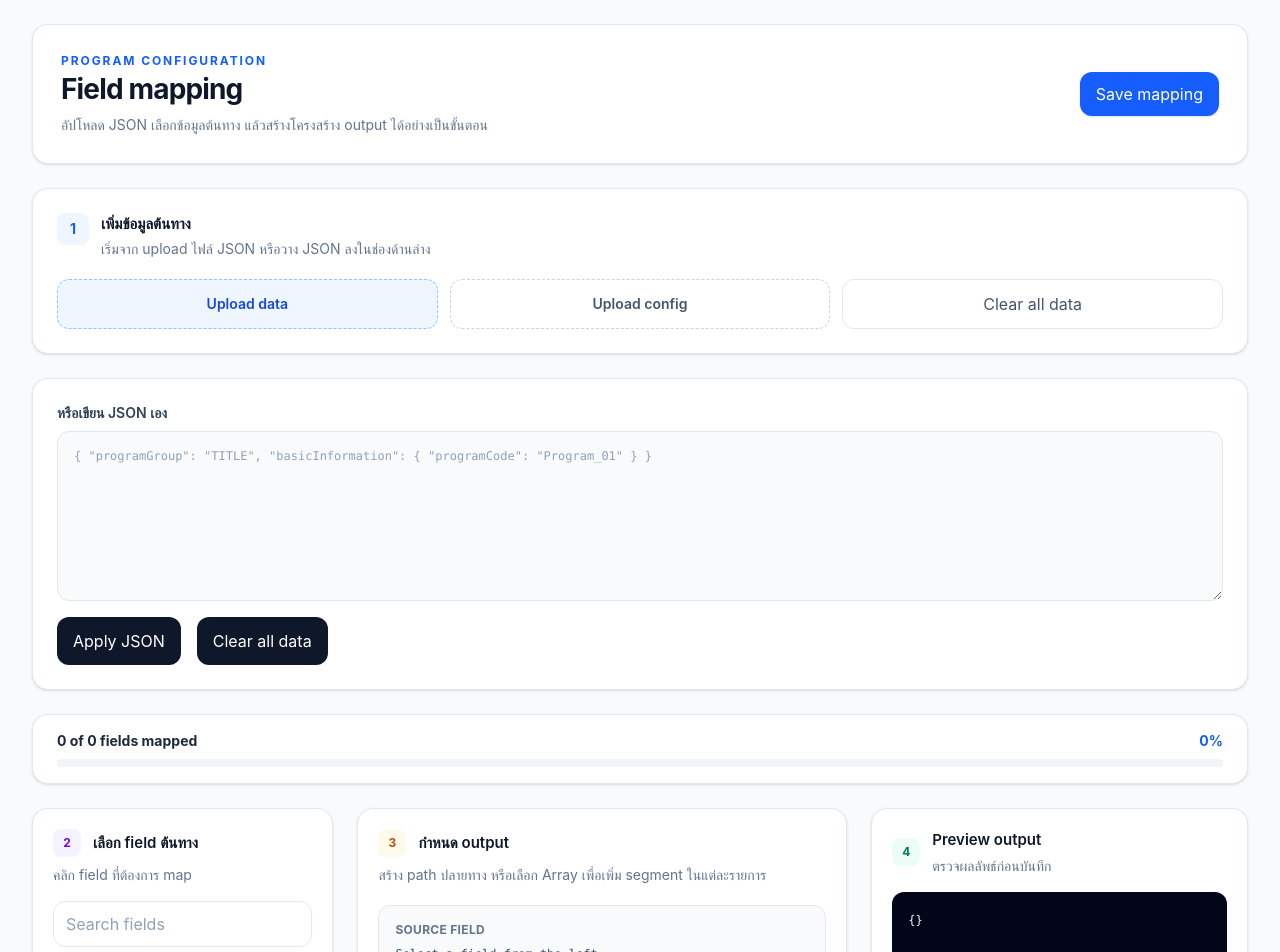
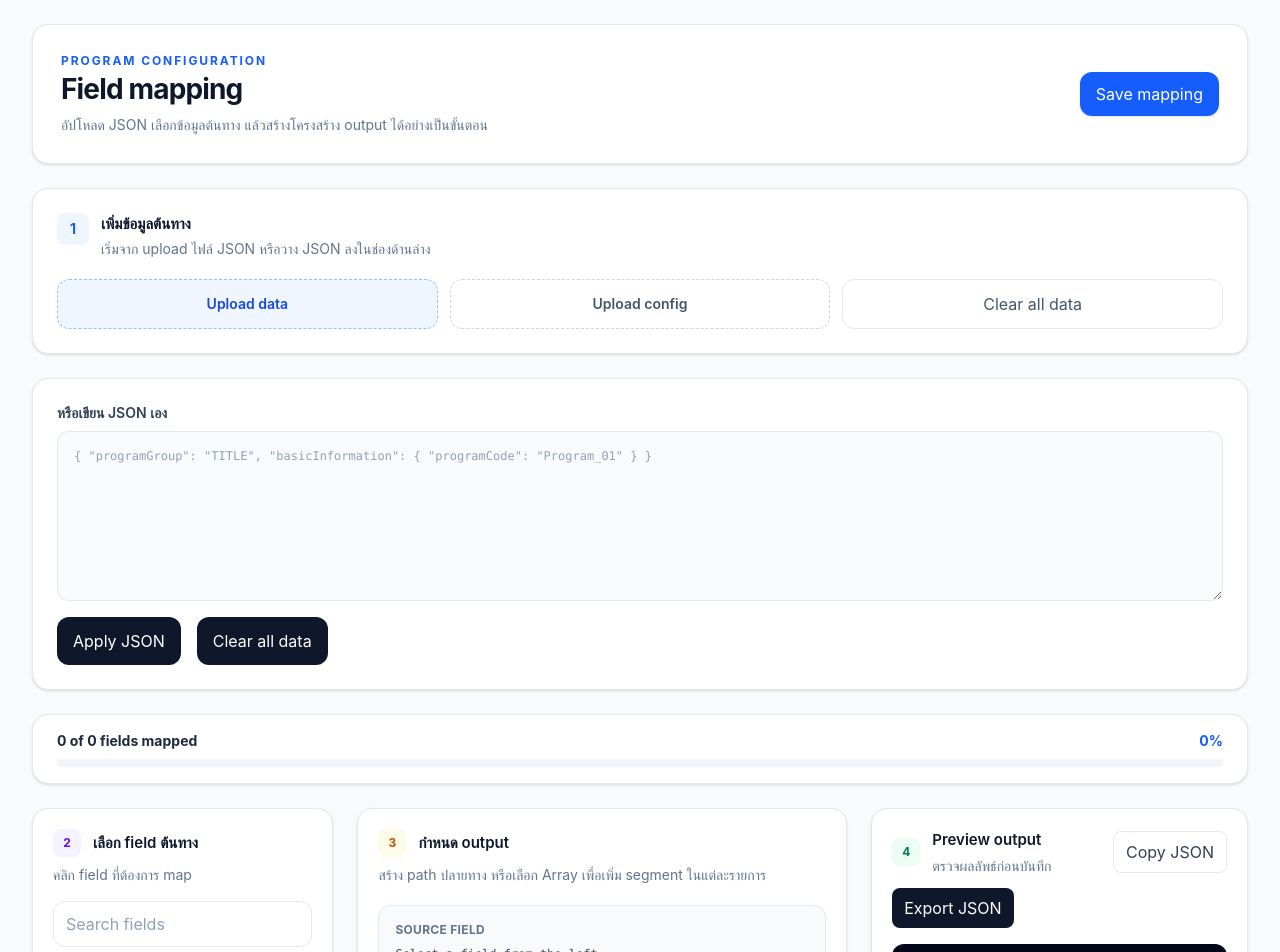
Before and after one commit to sttrex-13/Mapping-JSON-Fields-Adapter, a Vue app: page / in a window 1280 px wide. Shown: the top 952 px of the page. Built offline with nearby package versions, Linux system fonts and the light colour scheme.

Commit message:
feat: add copy and export json feature

```diff
--- a/src/App.vue
+++ b/src/App.vue
@@ -33,6 +33,8 @@ const uploadError = ref("");
 const configMessage = ref("");
 const configError = ref("");
 const saved = ref(false);
+const copyMessage = ref("");
+const copyError = ref("");
 
 const visibleFields = computed(() => {
   const query = sourceSearch.value.trim().toLowerCase();
@@ -63,6 +65,7 @@ const resolvedTargetPath = computed(() => {
 const canAddRule = computed(() =>
   Boolean(selected.value && resolvedTargetPath.value),
 );
+const outputJson = computed(() => JSON.stringify(buildOutput(), null, 2) ?? "{}");
 const outputPreview = computed(() => highlightJson(buildOutput()));
 const missingRules = computed(() =>
   rules.value.filter(
@@ -388,6 +391,27 @@ function clearData() {
 
 function save() {
   saved.value = true;
+}
+
+async function copyOutput() {
+  copyMessage.value = "";
+  copyError.value = "";
+  try {
+    await navigator.clipboard.writeText(outputJson.value);
+    copyMessage.value = "JSON copied";
+  } catch {
+    copyError.value = "Could not copy JSON. Check clipboard permissions.";
+  }
+}
+
+function downloadOutput() {
+  const file = new Blob([outputJson.value], { type: "application/json" });
+  const url = URL.createObjectURL(file);
+  const link = document.createElement("a");
+  link.href = url;
+  link.download = "mapping-output.json";
+  link.click();
+  URL.revokeObjectURL(url);
 }
 </script>
 
@@ -768,7 +792,7 @@ function save() {
                   type="button"
                   :aria-label="`Remove ${rule.source}`"
                   @click="removeRule(rule.id)"
-                >
+                > x
                 </button>
               </div>
             </li>
@@ -778,16 +802,39 @@ function save() {
         <aside
           class="min-w-0 rounded-2xl border border-slate-200 bg-white p-5 shadow-sm"
         >
-          <div class="mb-4 flex items-center gap-3">
+          <div class="mb-4 flex flex-wrap items-center gap-3">
             <span
               class="grid h-7 w-7 place-items-center rounded-lg bg-emerald-50 text-xs font-bold text-emerald-700"
               >4</span
             >
-            <div>
+            <div class="mr-auto">
               <h2 class="font-semibold text-slate-900">Preview output</h2>
               <p class="mt-1 text-sm text-slate-500">ตรวจผลลัพธ์ก่อนบันทึก</p>
             </div>
+            <button
+              class="rounded-lg border border-slate-200 px-3 py-2 text-xs font-semibold text-slate-700 transition hover:bg-slate-50 focus-visible:outline-2 focus-visible:outline-blue-500"
+              type="button"
+              @click="copyOutput"
+            >
+              Copy JSON
+            </button>
+            <button
+              class="rounded-lg bg-slate-900 px-3 py-2 text-xs font-semibold text-white transition hover:bg-slate-700 focus-visible:outline-2 focus-visible:outline-blue-500"
+              type="button"
+              @click="downloadOutput"
+            >
+              Export JSON
+            </button>
           </div>
+          <p
+            v-if="copyMessage || copyError"
+            class="mb-3 text-xs"
+            :class="copyError ? 'text-red-600' : 'text-emerald-700'"
+            role="status"
+            aria-live="polite"
+          >
+            {{ copyError || copyMessage }}
+          </p>
           <div
             v-if="missingRules.length"
             class="mb-3 grid gap-1 rounded-xl bg-amber-50 p-3 text-sm text-amber-800"
```
